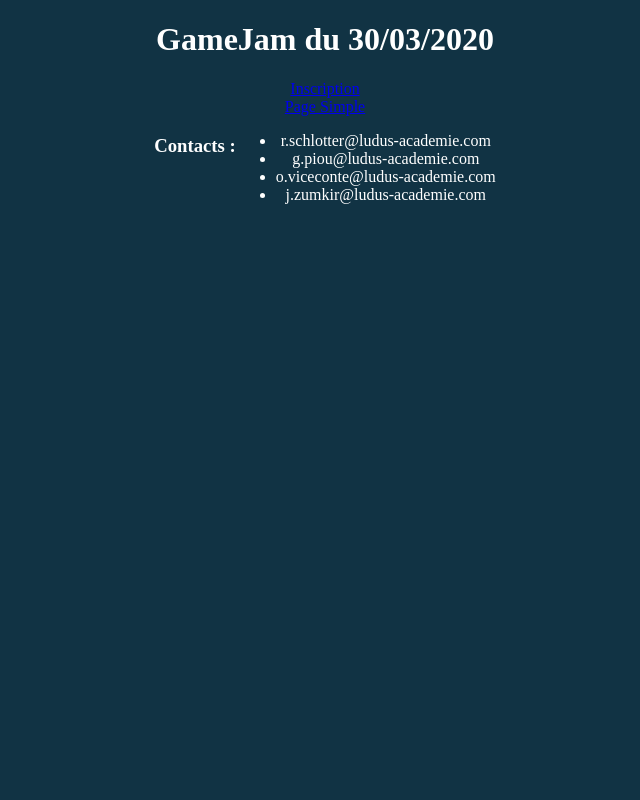
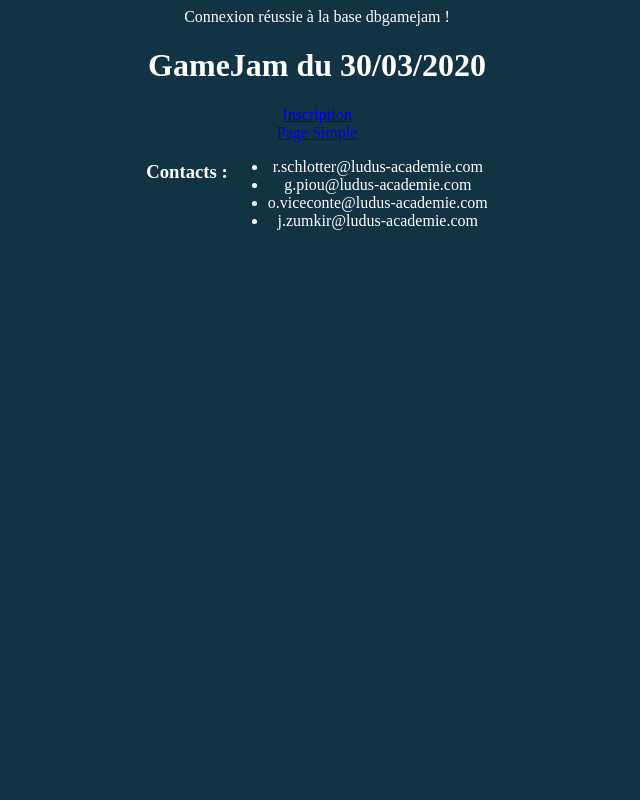
Before and after one commit to Irthir/Ludus_Game_Jam_Semaine_du_30-03-2020, a PHP site: page / in a window 1280 px wide. Shown: the whole page, without its empty margins (323-963 px from the left). Run offline with PHP 8.4, Linux system fonts and the light colour scheme.

Commit message:
Correction du CSS et mise en place de la connexion à la BDD.

```diff
--- a/Jeu/CSS/Index.css
+++ b/Jeu/CSS/Index.css
@@ -2,8 +2,6 @@ body
 {
 	background-color : #113344;
 	color:#ffffff;
-	height: 100%;
-	width:100%;
 	border-collapse:collapse;
 	text-align: center;
 	vertical-align: middle;
--- a/Jeu/PHP/ConnexionALaBDD.php
+++ b/Jeu/PHP/ConnexionALaBDD.php
@@ -12,7 +12,7 @@
 		    $conn = new PDO($dsn,USERNAME,PASSWORD);
 		    // set the PDO error mode to exception
 		    $conn->setAttribute(PDO::ATTR_ERRMODE, PDO::ERRMODE_EXCEPTION);
-		    echo "Connexion réussit à la base ".DBNAME." !"; //Si l'erreur n'est pas catch, on envoie ce message.
+		    echo "Connexion réussie à la base ".DBNAME." !"; //Si l'erreur n'est pas catch, on envoie ce message.
 		}
 		catch(PDOException $e) //Block catch à voir ce que c'est.
 		{
--- a/Jeu/index.php
+++ b/Jeu/index.php
@@ -1,6 +1,11 @@
+<?php
+	require "PHP/ConnexionALaBDD.php";
+	$connexion=ConnexionBDD();
+	/*if(isset($connexion))
+		echo "Connexion réussit à la base de donnée.";*/
+?>
 <!DOCTYPE html>
 <HTML>
-
 	<HEAD> <!--Information de configuration : encodage, langue,...-->
 		<!--Méthode d'insertion du style dans le HEAD-->
 		<style type="text/css"></style>
@@ -16,7 +21,6 @@
 		<h1>GameJam du 30/03/2020</h1>
 
 
-
 		<a href="PHP/Inscription.php">Inscription</a><br/>
 		<a href="PHP/PageSimple.php">Page Simple</a><br/>
 		<footer>
```
